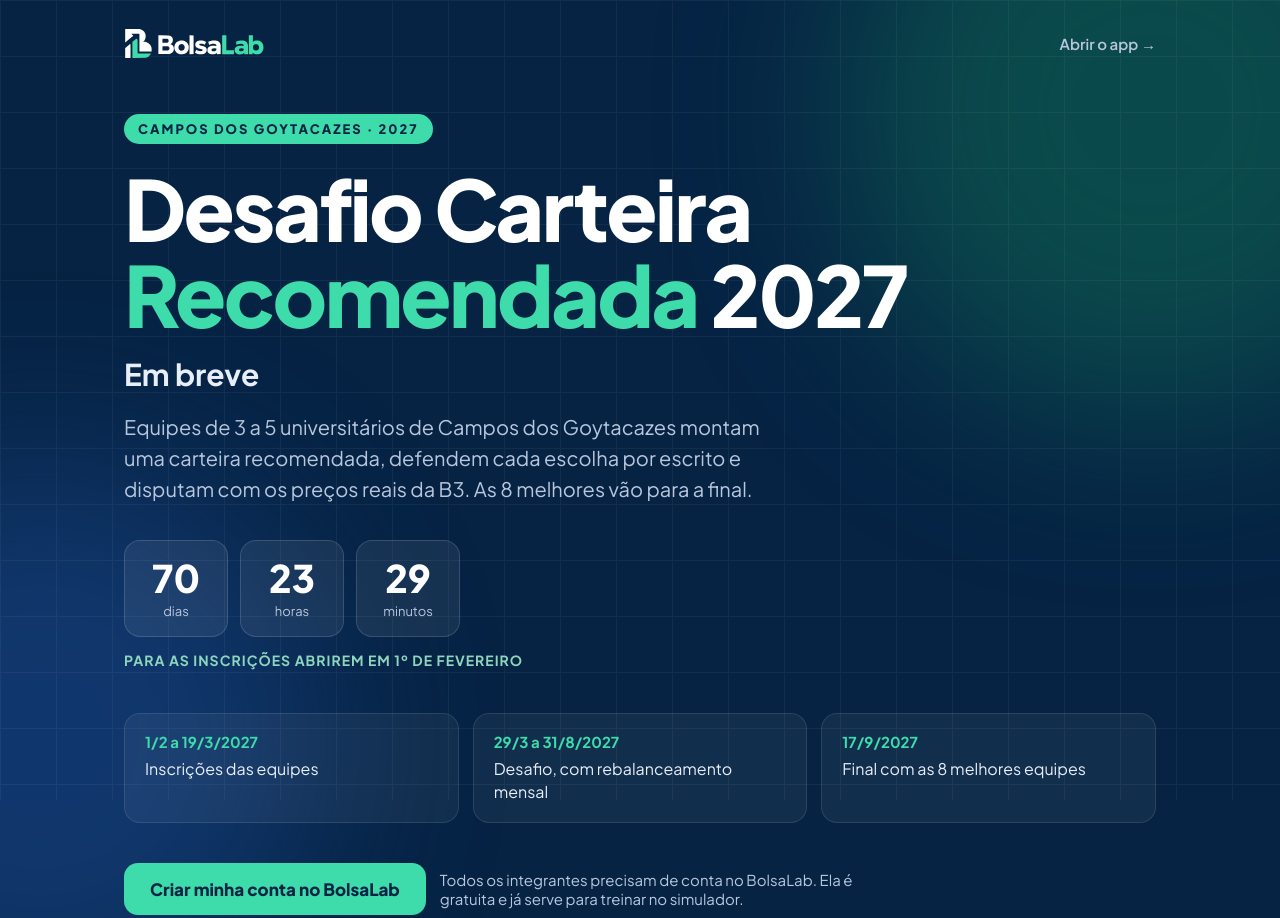
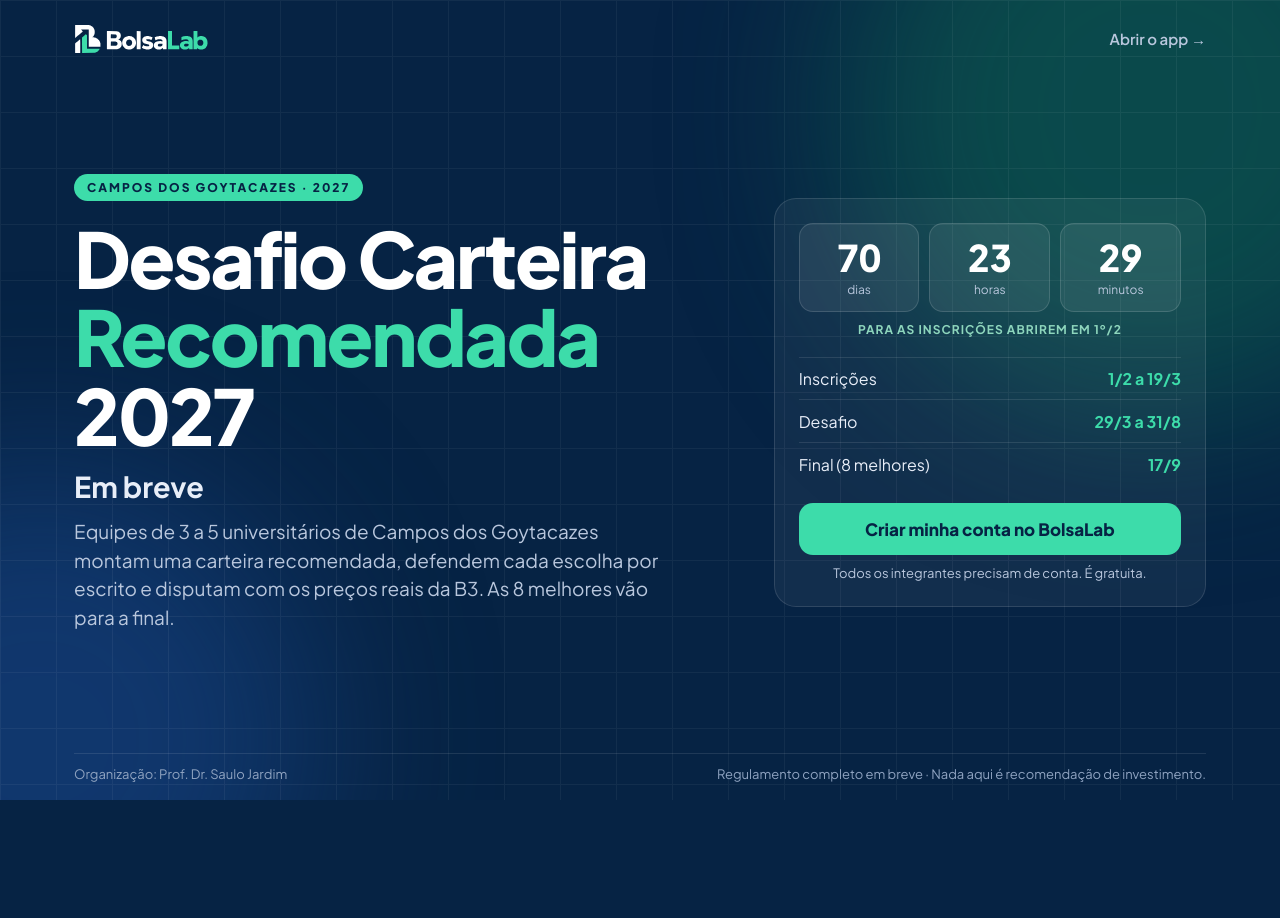
Before and after one commit to saulojardimise/bolsalab-desafio, a plain HTML site: page index.html in a window 1280 px wide. Shown: the top 918 px of the page. After the commit the page ends 800 px from the top, so only its background shows below. Drawn offline with Linux system fonts and the light colour scheme.

Commit message:
Em breve: tudo em uma tela, sem rolar
Co-Authored-By: Claude Opus 5.5 <noreply@anthropic.com>
Claude-Session: https://claude.ai/code/session_01Wi71YpmVPhdpC3mynTMZN9

```diff
--- a/index.html
+++ b/index.html
@@ -21,43 +21,57 @@
 :root { --marinho: #062344; --verde: #3DDCAA; --texto: #E8EEF8; --suave: #B9C7DD; --apagado: #8FA3C0; }
 * { box-sizing: border-box; }
 html, body { margin: 0; }
-body { min-height: 100vh; background: var(--marinho); color: #fff; font-family: 'Jakarta', system-ui, sans-serif; overflow-x: hidden; }
-.fundo { position: fixed; inset: 0; pointer-events: none; z-index: 0; }
+body { background: var(--marinho); color: #fff; font-family: 'Jakarta', system-ui, sans-serif; overflow-x: hidden; }
+.fundo { position: fixed; inset: 0; pointer-events: none; z-index: 0; overflow: hidden; }
 .fundo::before, .fundo::after { content: ''; position: absolute; border-radius: 50%; filter: blur(90px); }
 .fundo::before { width: 620px; height: 620px; right: -180px; top: -200px; background: #0F6B52; opacity: .55; }
 .fundo::after { width: 560px; height: 560px; left: -240px; bottom: -220px; background: #1B4C96; opacity: .5; }
 .grade { position: fixed; inset: 0; z-index: 0; pointer-events: none; opacity: .05; background-image: linear-gradient(#fff 1px, transparent 1px), linear-gradient(90deg, #fff 1px, transparent 1px); background-size: 56px 56px; }
-.pagina { position: relative; z-index: 1; max-width: 1080px; margin: 0 auto; padding: 28px 24px 40px; min-height: 100vh; display: flex; flex-direction: column; }
-header { display: flex; align-items: center; justify-content: space-between; gap: 16px; flex-wrap: wrap; }
-header img { height: 30px; width: auto; display: block; }
+/* tudo cabe em uma tela: altura da janela, tamanhos que encolhem com ela */
+.pagina { position: relative; z-index: 1; max-width: 1180px; margin: 0 auto; padding: clamp(14px, 3vh, 28px) 24px clamp(10px, 2.2vh, 22px); height: 100vh; height: 100dvh; min-height: 520px; display: flex; flex-direction: column; }
+header { display: flex; align-items: center; justify-content: space-between; gap: 16px; }
+header img { height: clamp(22px, 3.6vh, 30px); width: auto; display: block; }
 header a.app { color: var(--suave); font-weight: 600; font-size: 15px; text-decoration: none; }
 header a.app:hover { color: #fff; }
-main { flex: 1; display: flex; flex-direction: column; justify-content: center; padding: 56px 0 40px; }
-.selo { display: inline-block; align-self: flex-start; font-size: 13px; font-weight: 800; letter-spacing: 2px; color: var(--marinho); background: var(--verde); padding: 7px 14px; border-radius: 999px; }
-h1 { margin: 22px 0 0; font-size: clamp(42px, 8vw, 84px); line-height: 1.02; font-weight: 800; letter-spacing: -0.03em; }
+main { flex: 1; min-height: 0; display: grid; grid-template-columns: minmax(0, 1.2fr) minmax(0, .8fr); gap: clamp(24px, 4vw, 64px); align-items: center; }
+.selo { display: inline-block; font-size: 12px; font-weight: 800; letter-spacing: 2px; color: var(--marinho); background: var(--verde); padding: 6px 13px; border-radius: 999px; }
+h1 { margin: clamp(10px, 2.2vh, 22px) 0 0; font-size: clamp(34px, min(6vw, 10.5vh), 84px); line-height: 1.02; font-weight: 800; letter-spacing: -0.03em; }
 h1 em { font-style: normal; color: var(--verde); }
-.breve { margin: 18px 0 0; font-size: clamp(22px, 3.4vw, 30px); font-weight: 700; color: var(--texto); }
-.lead { margin: 18px 0 0; max-width: 640px; font-size: clamp(17px, 2.2vw, 20px); line-height: 1.55; color: var(--suave); }
-.contagem { margin-top: 36px; display: flex; gap: 12px; flex-wrap: wrap; }
-.contagem div { min-width: 104px; padding: 16px 18px; border-radius: 16px; background: rgba(255,255,255,.07); border: 1px solid rgba(255,255,255,.14); text-align: center; }
-.contagem strong { display: block; font-size: 38px; font-weight: 800; line-height: 1.1; }
-.contagem span { font-size: 13px; color: var(--suave); }
-.contagem-rotulo { margin: 14px 0 0; font-size: 14px; font-weight: 700; letter-spacing: 1px; color: #8ED6BD; }
-.datas { margin-top: 44px; display: grid; grid-template-columns: repeat(auto-fit, minmax(210px, 1fr)); gap: 14px; }
-.datas div { padding: 18px 20px; border-radius: 16px; background: rgba(255,255,255,.05); border: 1px solid rgba(255,255,255,.1); }
-.datas b { display: block; font-size: 15px; color: var(--verde); }
-.datas p { margin: 6px 0 0; font-size: 16px; line-height: 1.45; color: var(--texto); }
-.acoes { margin-top: 40px; display: flex; flex-wrap: wrap; gap: 14px; align-items: center; }
-.botao { display: inline-block; background: var(--verde); color: var(--marinho); font-weight: 800; font-size: 17px; padding: 15px 26px; border-radius: 14px; text-decoration: none; }
+.breve { margin: clamp(8px, 1.8vh, 18px) 0 0; font-size: clamp(20px, 3.6vh, 30px); font-weight: 700; color: var(--texto); }
+.lead { margin: clamp(8px, 1.6vh, 16px) 0 0; max-width: 600px; font-size: clamp(15px, 2.5vh, 19px); line-height: 1.5; color: var(--suave); }
+.painel { padding: clamp(16px, 3vh, 28px); border-radius: 22px; background: rgba(255,255,255,.05); border: 1px solid rgba(255,255,255,.12); }
+.contagem { display: grid; grid-template-columns: repeat(3, 1fr); gap: 10px; }
+.contagem div { padding: clamp(8px, 1.6vh, 14px) 8px; border-radius: 14px; background: rgba(255,255,255,.07); border: 1px solid rgba(255,255,255,.14); text-align: center; }
+.contagem strong { display: block; font-size: clamp(24px, 4.6vh, 38px); font-weight: 800; line-height: 1.1; font-variant-numeric: tabular-nums; }
+.contagem span { font-size: 12px; color: var(--suave); }
+.contagem-rotulo { margin: clamp(6px, 1.3vh, 12px) 0 0; font-size: 12px; font-weight: 700; letter-spacing: 1px; color: #8ED6BD; text-align: center; }
+.datas { margin: clamp(10px, 2.4vh, 22px) 0 0; padding: 0; list-style: none; }
+.datas li { display: flex; justify-content: space-between; gap: 12px; align-items: baseline; padding: clamp(6px, 1.3vh, 11px) 0; border-top: 1px solid rgba(255,255,255,.1); font-size: clamp(14px, 2.2vh, 16px); color: var(--texto); }
+.datas b { color: var(--verde); white-space: nowrap; }
+.botao { display: block; text-align: center; margin-top: clamp(10px, 2.2vh, 20px); background: var(--verde); color: var(--marinho); font-weight: 800; font-size: clamp(15px, 2.3vh, 17px); padding: clamp(11px, 2vh, 15px) 20px; border-radius: 14px; text-decoration: none; }
 .botao:hover { background: #8ED6BD; }
-.acoes p { margin: 0; font-size: 15px; color: var(--suave); max-width: 420px; }
-footer { font-size: 14px; color: var(--apagado); display: flex; flex-wrap: wrap; gap: 8px 24px; justify-content: space-between; border-top: 1px solid rgba(255,255,255,.1); padding-top: 20px; }
+.nota { margin: clamp(6px, 1.2vh, 10px) 0 0; font-size: 13px; line-height: 1.4; color: var(--suave); text-align: center; }
+footer { font-size: 13px; color: var(--apagado); display: flex; flex-wrap: wrap; gap: 4px 24px; justify-content: space-between; border-top: 1px solid rgba(255,255,255,.1); padding-top: clamp(8px, 1.6vh, 14px); }
 a:focus-visible { outline: 3px solid var(--verde); outline-offset: 3px; border-radius: 6px; }
+/* celular: uma coluna, mais enxuta */
+@media (max-width: 860px) {
+  .pagina { min-height: 560px; padding-left: 16px; padding-right: 16px; }
+  header a.app { font-size: 14px; }
+  main { grid-template-columns: 1fr; align-content: safe center; gap: clamp(12px, 2.4vh, 22px); }
+  h1 { font-size: clamp(28px, min(9.6vw, 5.4vh), 48px); }
+  .breve { font-size: clamp(17px, 2.8vh, 22px); }
+  .lead { font-size: clamp(14px, 2vh, 16px); }
+  .painel { padding: clamp(12px, 2vh, 18px); }
+  .contagem strong { font-size: clamp(22px, 3.8vh, 30px); }
+  .datas li { font-size: 14px; }
+  footer { font-size: 12px; }
+  footer span + span { display: none; }
+}
+@media (max-width: 860px) and (max-height: 860px) { .lead { display: none; } }
+@media (max-width: 860px) and (max-height: 640px) { .nota { display: none; } }
 @media (prefers-reduced-motion: no-preference) {
   main > * { animation: sobe .7s cubic-bezier(.2,.8,.2,1) both; }
-  main > *:nth-child(2) { animation-delay: .06s; } main > *:nth-child(3) { animation-delay: .12s; }
-  main > *:nth-child(4) { animation-delay: .18s; } main > *:nth-child(5) { animation-delay: .24s; }
-  main > *:nth-child(6) { animation-delay: .3s; } main > *:nth-child(7) { animation-delay: .36s; }
+  main > *:nth-child(2) { animation-delay: .12s; }
   @keyframes sobe { from { opacity: 0; transform: translateY(18px); } to { opacity: 1; transform: none; } }
 }
 </style>
@@ -72,29 +86,27 @@ a:focus-visible { outline: 3px solid var(--verde); outline-offset: 3px; border-r
   </header>
 
   <main>
-    <span class="selo">CAMPOS DOS GOYTACAZES · 2027</span>
-    <h1>Desafio Carteira <em>Recomendada</em> 2027</h1>
-    <p class="breve">Em breve</p>
-    <p class="lead">Equipes de 3 a 5 universitários de Campos dos Goytacazes montam uma carteira recomendada, defendem cada escolha por escrito e disputam com os preços reais da B3. As 8 melhores vão para a final.</p>
+    <div>
+      <span class="selo">CAMPOS DOS GOYTACAZES · 2027</span>
+      <h1>Desafio Carteira <em>Recomendada</em> 2027</h1>
+      <p class="breve">Em breve</p>
+      <p class="lead">Equipes de 3 a 5 universitários de Campos dos Goytacazes montam uma carteira recomendada, defendem cada escolha por escrito e disputam com os preços reais da B3. As 8 melhores vão para a final.</p>
+    </div>
 
-    <div>
+    <div class="painel">
       <div class="contagem" role="timer" aria-live="off" aria-label="Tempo até a abertura das inscrições">
         <div><strong id="dias">–</strong><span>dias</span></div>
         <div><strong id="horas">–</strong><span>horas</span></div>
         <div><strong id="minutos">–</strong><span>minutos</span></div>
       </div>
-      <p class="contagem-rotulo" id="rotulo">PARA AS INSCRIÇÕES ABRIREM EM 1º DE FEVEREIRO</p>
-    </div>
-
-    <div class="datas">
-      <div><b>1/2 a 19/3/2027</b><p>Inscrições das equipes</p></div>
-      <div><b>29/3 a 31/8/2027</b><p>Desafio, com rebalanceamento mensal</p></div>
-      <div><b>17/9/2027</b><p>Final com as 8 melhores equipes</p></div>
-    </div>
-
-    <div class="acoes">
+      <p class="contagem-rotulo" id="rotulo">PARA AS INSCRIÇÕES ABRIREM EM 1º/2</p>
+      <ul class="datas">
+        <li><span>Inscrições</span><b>1/2 a 19/3</b></li>
+        <li><span>Desafio</span><b>29/3 a 31/8</b></li>
+        <li><span>Final (8 melhores)</span><b>17/9</b></li>
+      </ul>
       <a class="botao" href="https://bolsalab.app/">Criar minha conta no BolsaLab</a>
-      <p>Todos os integrantes precisam de conta no BolsaLab. Ela é gratuita e já serve para treinar no simulador.</p>
+      <p class="nota">Todos os integrantes precisam de conta. É gratuita.</p>
     </div>
   </main>
 
@@ -110,7 +122,7 @@ a:focus-visible { outline: 3px solid var(--verde); outline-offset: 3px; border-r
   var d = document.getElementById('dias'), h = document.getElementById('horas'), m = document.getElementById('minutos'), r = document.getElementById('rotulo');
   function passo() {
     var agora = Date.now(), alvo = agora < abre ? abre : fecha;
-    if (agora >= abre) r.textContent = agora < fecha ? 'PARA AS INSCRIÇÕES TERMINAREM EM 19 DE MARÇO' : 'INSCRIÇÕES ENCERRADAS';
+    if (agora >= abre) r.textContent = agora < fecha ? 'PARA AS INSCRIÇÕES TERMINAREM EM 19/3' : 'INSCRIÇÕES ENCERRADAS';
     var resta = Math.max(0, alvo - agora);
     d.textContent = Math.floor(resta / 864e5);
     h.textContent = Math.floor(resta % 864e5 / 36e5);
```
